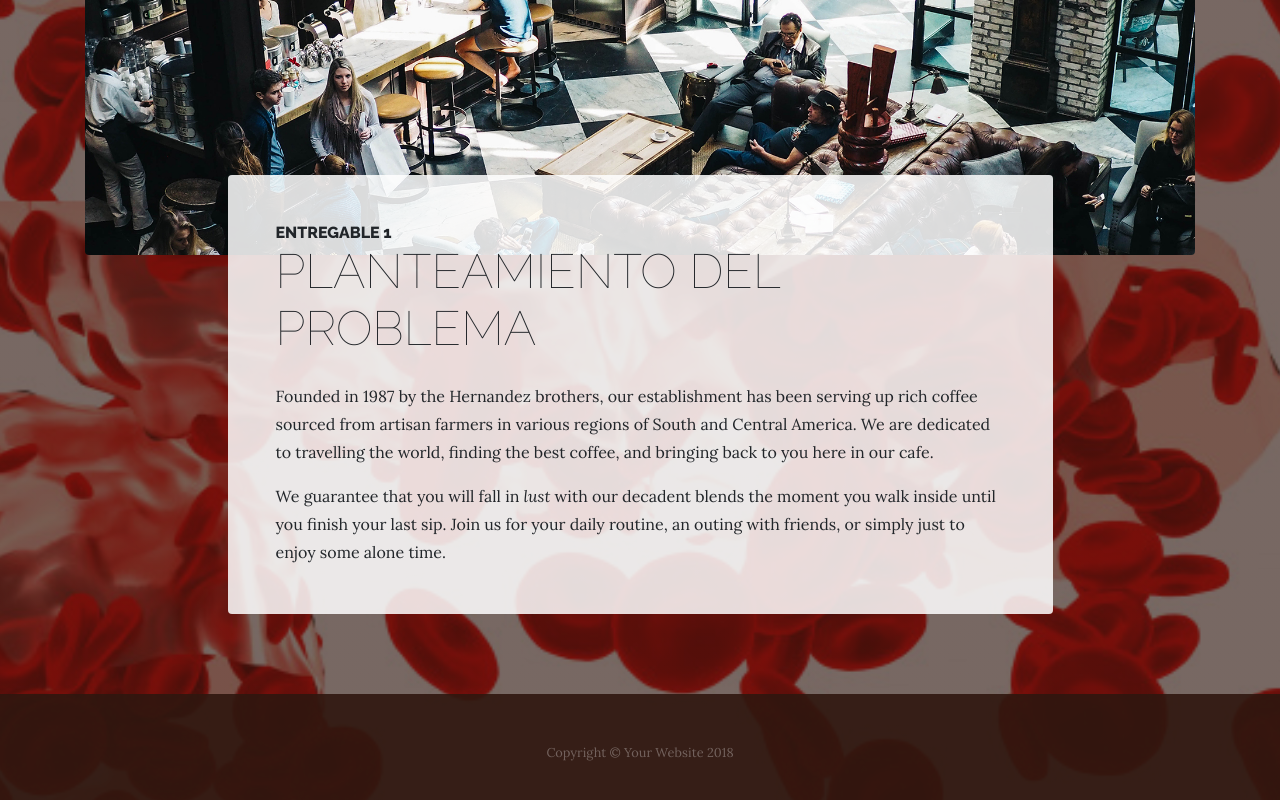
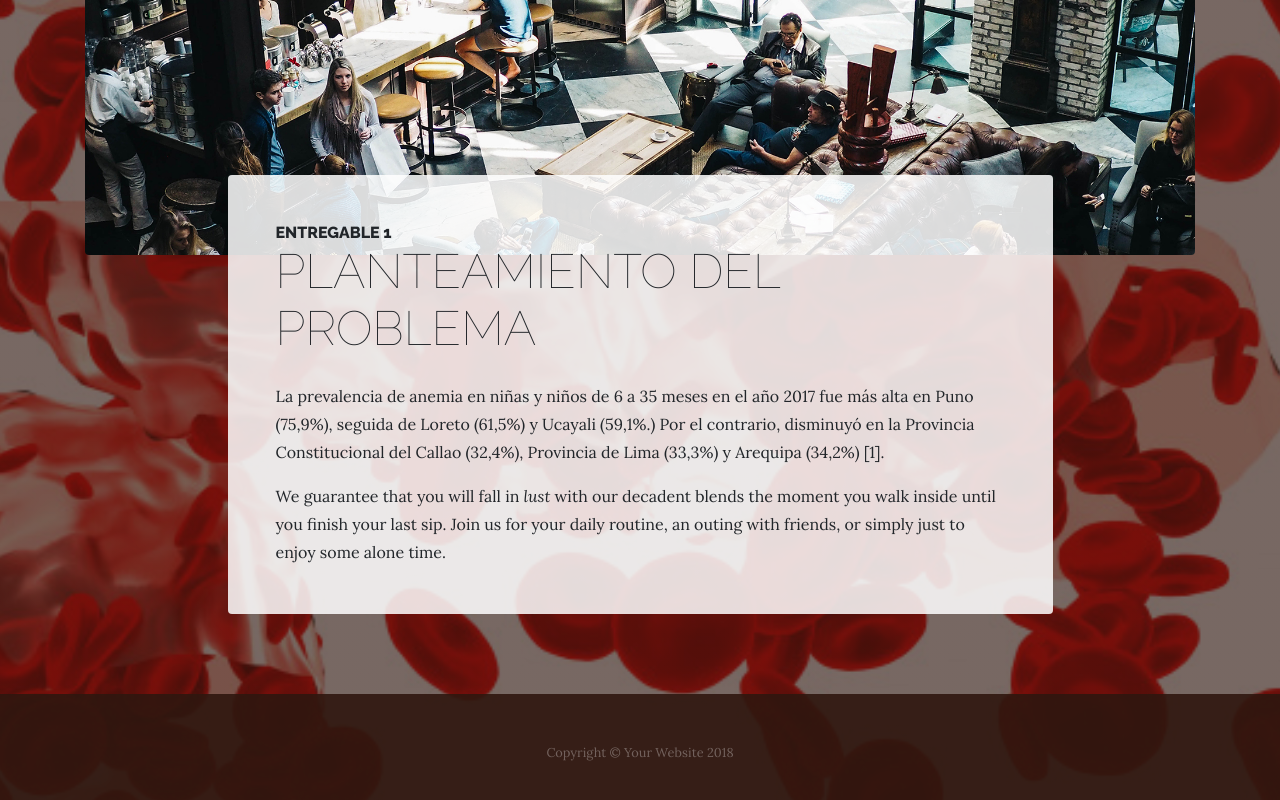
Before and after one commit to JoseCebrian12/GPI2911, a website: page about.html in a window 1280 px wide. Shown: the part 599-1399 px from the top of the page. Drawn offline with Linux system fonts and the light colour scheme.

Commit message:
Update about.html

```diff
--- a/about.html
+++ b/about.html
@@ -68,7 +68,7 @@
                   <span class="section-heading-upper">Entregable 1</span>
                   <span class="section-heading-lower">Planteamiento del problema</span>
                 </h2>
-                <p>Founded in 1987 by the Hernandez brothers, our establishment has been serving up rich coffee sourced from artisan farmers in various regions of South and Central America. We are dedicated to travelling the world, finding the best coffee, and bringing back to you here in our cafe.</p>
+                <p>La prevalencia de anemia en niñas y niños de 6 a 35 meses en el año 2017 fue más alta en Puno (75,9%), seguida de Loreto (61,5%) y Ucayali (59,1%.) Por el contrario, disminuyó en la Provincia Constitucional del Callao (32,4%), Provincia de Lima (33,3%) y Arequipa (34,2%) [1].</p>
                 <p class="mb-0">We guarantee that you will fall in <em>lust</em> with our decadent blends the moment you walk inside until you finish your last sip. Join us for your daily routine, an outing with friends, or simply just to enjoy some alone time.</p>
               </div>
             </div>
```
